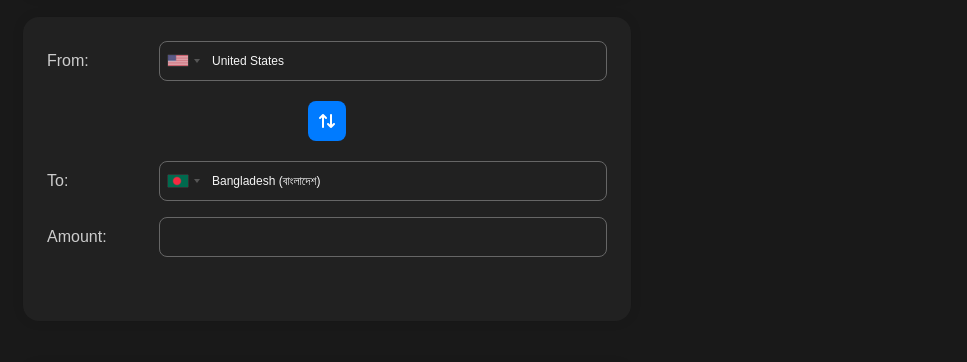
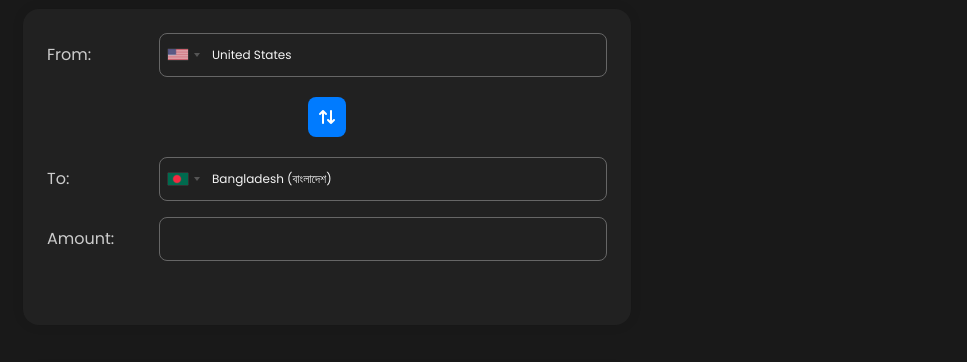
Before and after one commit to HadiuzzamanBappy/Currency-Converter, a plain HTML site: page index.html in a window 1280 px wide. Shown: the part 218-580 px from the top of the page, without its empty margins (313-1280 px from the left). Drawn offline with Linux system fonts and the light colour scheme; no server answers.

Commit message:
Minor Issue fixed

```diff
--- a/index.html
+++ b/index.html
@@ -19,7 +19,7 @@
             <h2>Currency Converter</h2>
             <p>A simple tool to convert between different currencies using real-time exchange rates</p>
         </header>
-        <main class="converter">
+        <main class="container">
             <form>
                 <div class="input-group">
                     <label for="from">From:</label>
@@ -36,7 +36,6 @@
                     <label for="amount">Amount:</label>
                     <input type="number" id="amount" name="amount" required>
                 </div>
-                <!-- <button type="submit"><i class="fa fa-exchange"></i>Convert</button> -->
             </form>
         </main>
         <footer id="result">
@@ -53,6 +52,7 @@
 
     <script src="res/vendor/jquery-3.7.1.min.js" crossorigin="anonymous"></script>
     <script src="res/vendor/country/js/countrySelect.min.js"></script>
+    <script src="res/js/theme.js"></script>
     <script src="res/js/script.js"></script>
 </body>
 
--- a/res/css/style.css
+++ b/res/css/style.css
@@ -1,5 +1,7 @@
+@import url('https://fonts.googleapis.com/css2?family=Poppins:wght@400;500;600;700&display=swap');
+
 :root{
-    --font-family: Arial, sans-serif;
+    --font-family: "Poppins", sans-serif;
     --bg-default: #fbfbfb;
     --bg-paper: #fbfbfb;
     --bg-paper-alternate: #e0e0e0;
@@ -135,7 +137,7 @@ header{
 }
 
 
-.converter {
+.container {
     background-color: var(--bg-paper);
     padding: 1.50rem;
     border-radius: 1rem;
--- a/res/js/script.js
+++ b/res/js/script.js
@@ -136,42 +136,6 @@ class CurrencyConverter {
   });
 })();
 
-class ThemeManager {
-  constructor() {
-    this.root = document.documentElement;
-    this.initializeTheme();
-  }
-
-  initializeTheme() {
-    if (!this.root.hasAttribute("data-theme")) {
-      const prefersDark = window.matchMedia(
-        "(prefers-color-scheme: dark)"
-      ).matches;
-      this.root.setAttribute("data-theme", prefersDark ? "dark" : "light");
-    }
-
-    document.querySelectorAll('[data-toggle="theme"]').forEach((button) => {
-      button.addEventListener("click", () => this.toggleTheme());
-    });
-
-    window
-      .matchMedia("(prefers-color-scheme: dark)")
-      .addEventListener("change", (e) => {
-        if (!this.root.hasAttribute("data-theme")) {
-          this.root.setAttribute("data-theme", e.matches ? "dark" : "light");
-        }
-      });
-  }
-
-  toggleTheme() {
-    const currentTheme = this.root.getAttribute("data-theme");
-    const newTheme = currentTheme === "light" ? "dark" : "light";
-    this.root.setAttribute("data-theme", newTheme);
-  }
-}
-
-document.addEventListener("DOMContentLoaded", () => new ThemeManager());
-
 $("#from_country_selector").countrySelect({
   defaultCountry: "us",
   preferredCountries: ["us", "gb", "ca", "bd"],
--- /dev/null
+++ b/res/js/theme.js
@@ -0,0 +1,35 @@
+class ThemeManager {
+    constructor() {
+      this.root = document.documentElement;
+      this.initializeTheme();
+    }
+
+    initializeTheme() {
+      if (!this.root.hasAttribute("data-theme")) {
+        const prefersDark = window.matchMedia(
+          "(prefers-color-scheme: dark)"
+        ).matches;
+        this.root.setAttribute("data-theme", prefersDark ? "dark" : "light");
+      }
+
+      document.querySelectorAll('[data-toggle="theme"]').forEach((button) => {
+        button.addEventListener("click", () => this.toggleTheme());
+      });
+
+      window
+        .matchMedia("(prefers-color-scheme: dark)")
+        .addEventListener("change", (e) => {
+          if (!this.root.hasAttribute("data-theme")) {
+            this.root.setAttribute("data-theme", e.matches ? "dark" : "light");
+          }
+        });
+    }
+
+    toggleTheme() {
+      const currentTheme = this.root.getAttribute("data-theme");
+      const newTheme = currentTheme === "light" ? "dark" : "light";
+      this.root.setAttribute("data-theme", newTheme);
+    }
+  }
+
+  document.addEventListener("DOMContentLoaded", () => new ThemeManager());
```
